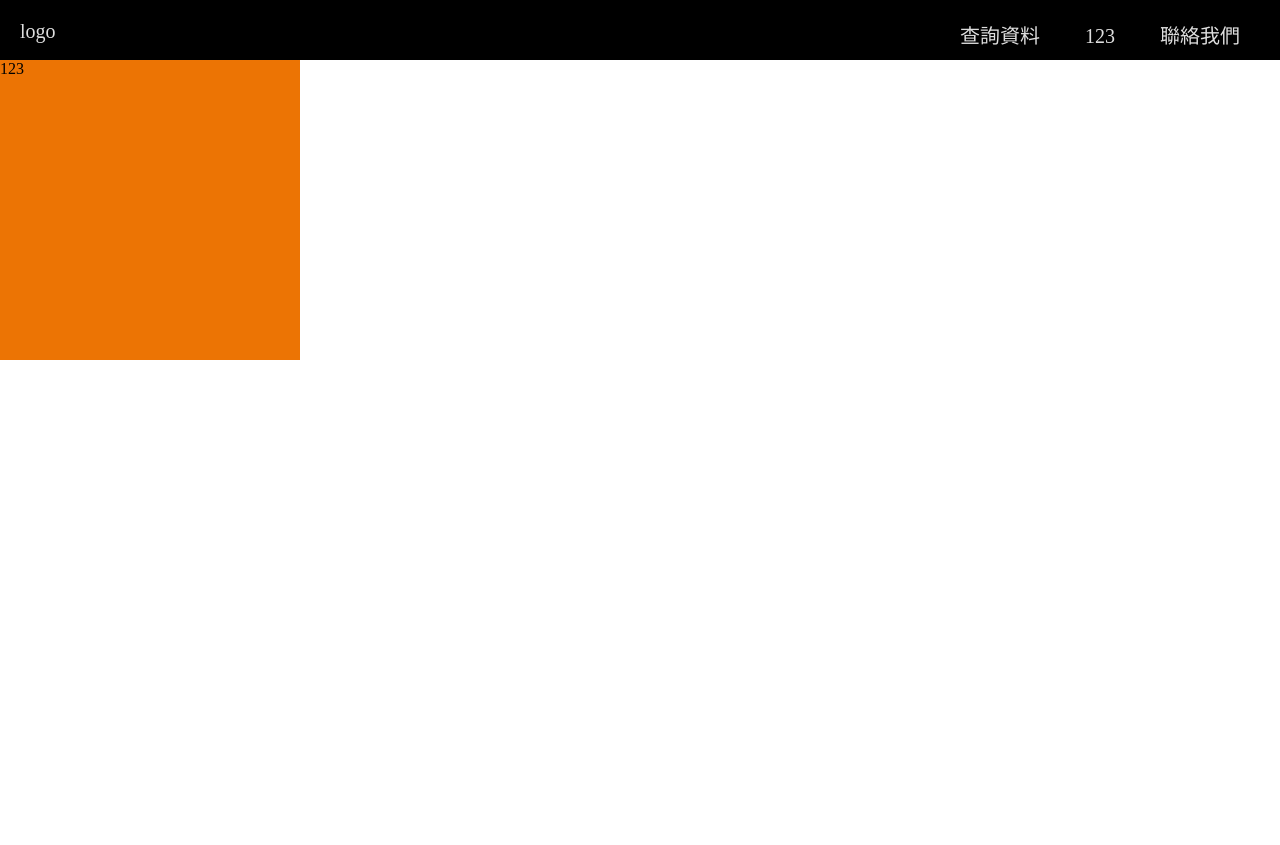
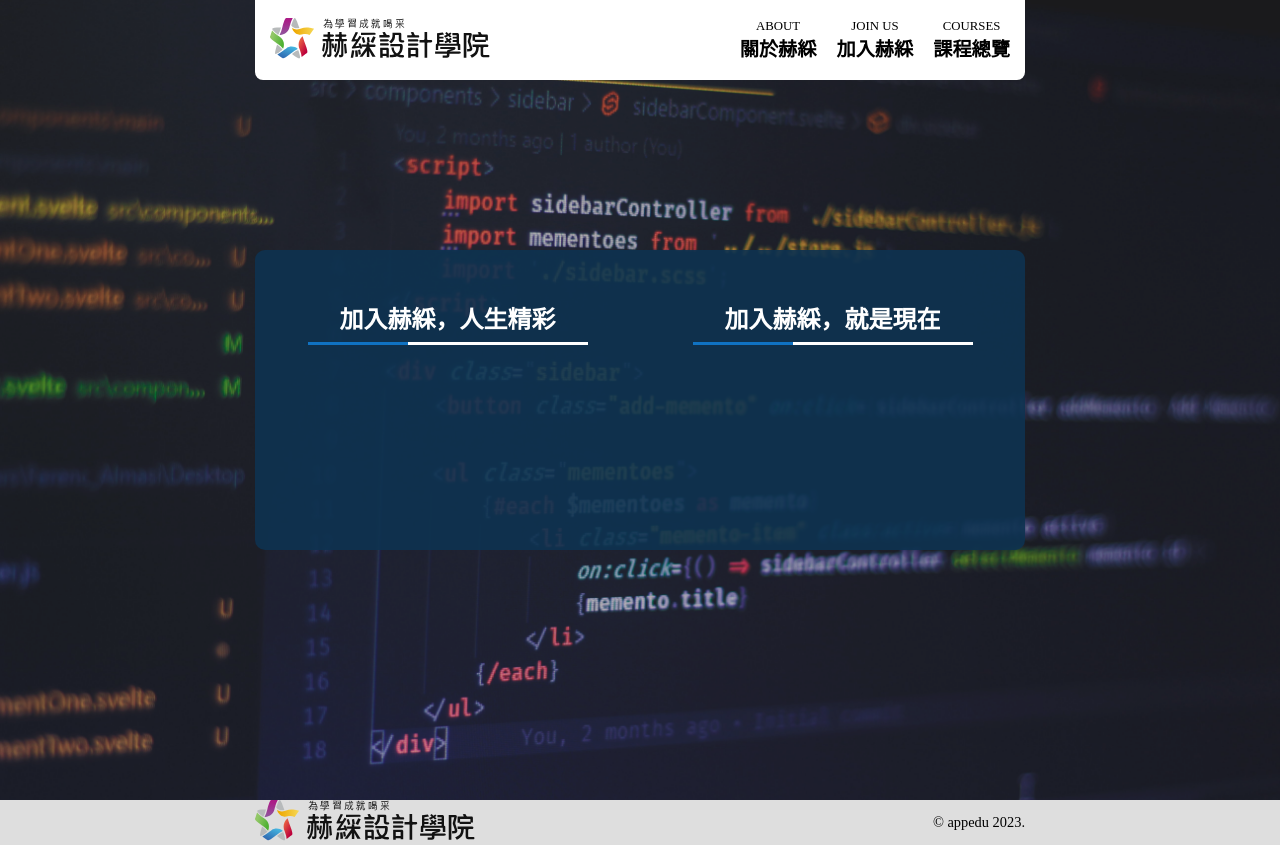
Before and after one commit to bingfengyeyu/IM, a plain HTML site: page index_lnsurance.html in a window 1280 px wide. Before the commit the page ends 800 px from the top, so only its background shows below. Drawn offline with Linux system fonts and the light colour scheme.

Commit message:
介面設計

```diff
--- a/index_lnsurance.html
+++ b/index_lnsurance.html
@@ -10,24 +10,51 @@
 </head>
 
 <body>
-    <div>
-        <div class="header">
-            <div class="contion">logo</div>
-            <div class="contion">
-                <ul>
-                    <li>查詢資料</li>
-                    <li>123</li>
-                    <li>聯絡我們</li>
-                </ul>
+    <header class="header">
+        <div class="container">
+            <div class="header-row">
+                <div class="logo">
+                    <img src="/lnsurance_image/image/logo.svg" alt="LOGO">
+                </div>
+                <div class="menu">
+                    <ul>
+                        <li>
+                            <a href="#">
+                                <div class="en">About</div>
+                                <div class="zh">關於赫綵</div>
+                            </a>
+                        </li>
+                        <li>
+                            <a href="#">
+                                <div class="en">Join Us</div>
+                                <div class="zh">加入赫綵</div>
+                            </a>
+                        </li>
+                        <li>
+                            <a href="#">
+                                <div class="en">Courses</div>
+                                <div class="zh">課程總覽</div>
+                            </a>
+                        </li>
+                    </ul>
+                </div>
             </div>
         </div>
-    </div>
+    </header>
 
-
-    <div class="main">
-        <main>
-            123
-        </main>
+    <div class="page p-1">
+        <div class="container">
+            <div class="page-position">
+                <div class="page-row">
+                    <div >
+                        <h1 class="slogan">加入赫綵，人生精彩</h1>
+                    </div>
+                    <div >
+                        <h1 class="slogan">加入赫綵，就是現在</h1>
+                    </div>
+                </div>
+            </div>
+        </div>
     </div>
 
 
@@ -47,7 +74,21 @@
 
 
 
+    <footer class="footer">
+        <div class="container">
+            <div class="footer-row">
+                <div class="logo">
+                    <img src="/lnsurance_image/image/logo.svg" alt="logo">
+                </div>
+                <div class="copyright">
+                    &copy; appedu 2023.
+                </div>
+            </div>
+        </div>
+        </div>
 
+
+    </footer>
 
 
 
--- a/lnsurance_css/header.css
+++ b/lnsurance_css/header.css
@@ -1,27 +1,121 @@
-.header{
-    color: #dedede;
-    height: 60px;
-    background: #000;
-    font-size: 20px;
-    justify-content: space-between;
-    display: flex;
+body{
+    background: rgb(245, 245, 245);
 }
 
-.contion{
+
+.header {
+    position: fixed;
+    height: 80px;
+    width: 100%;
+    z-index: 3;
+}
+
+.header-row {
+    background: #fff;
+    height: 100%;
+    display: flex;
+    align-items: center;
+    justify-content: space-between;
+    padding-left: 15px;
+    padding-right: 15px;
+    border-bottom-left-radius: 8px;
+    border-bottom-right-radius: 8px;
+}
+
+.header-row .menu ul {
+    display: flex;
+    gap: 20px;
+
+}
+
+.header-row .menu li {
+    text-align: center;
+}
+
+.header-row .menu li :hover{
+    color: red;
+}
+
+.header-row .menu .en {
+    font-size: 0.8rem;
+    text-transform: uppercase;
+}
+
+.header-row .menu .zh {
+    font-size: 1.2rem;
+    font-weight: 700;
+}
+
+
+.page {
+    height: 100vh;
+}
+
+.p-1{
+    background: rgb(58, 58, 58);
+    background-image: url(../lnsurance_image/image/banner.jpeg);
+    background-size: cover;
+    position: relative;
+}
+.p-1::before{
+    content: "";
+    position: absolute;
+    height: 100%;
+    width: 100%;
+    background-color: rgba(0, 0, 0, 0.178);
+}
+.p-1 .page-position{
+    display: flex;
+    align-items: center;
+    height: 100%;
+}
+
+.p-1 .page-row {
+    background: rgba(14, 50, 80, 0.9);
+    width: 100%;
+    display: flex;
+    color: #fff;
+    border-radius: 10px;
+    min-height: 300px;
+}
+
+.p-1 .page-row>div{
+    width: 50%;
     padding: 20px;
 }
 
-li{
-    display:inline ;
-    margin: 20px;
+
+.slogan {
+    text-align: center;
+    font-size: 1.5rem;
+    padding-top: 30px;
+    padding-bottom: 10px;
+    margin-bottom: 20px;
+    position: relative;
+}
+.slogan::after {
+    content: "";
+    position: absolute;
+    bottom: 0;
+    left: calc(50% - 140px);
+    width: 0;
+    height: 3px;
+    border-left: solid 100px #1072c2;
+    border-right: solid 180px #fff;
 }
 
-.main{
-    width: 300px;
-    height: 300px;
-    background: #ec7404;
-    position: absolute;
-    top: calc(50%-250px);
-    left: calc(50%-250px);
 
+
+.footer{
+    background: #dedede;
+    font-size: 16px;
 }
+.footer-row{
+    display: flex;
+    align-items: center;
+    justify-content: space-between;
+    height: 100%;
+}
+.copyright{
+    font-size:0.9rem ;
+}
--- a/lnsurance_css/reset.css
+++ b/lnsurance_css/reset.css
@@ -14,3 +14,11 @@ a{
 ul{
     list-style-type: none;
 }
+.container{
+    max-width: 800px;
+    height: 100%;
+    position: relative;
+    padding-left: 15px;
+    padding-right: 15px;
+    margin: auto;
+}
```
Also changed, not shown: lnsurance_image/image/banner.jpeg (added), lnsurance_image/image/logo.svg (added), 1 other file.
